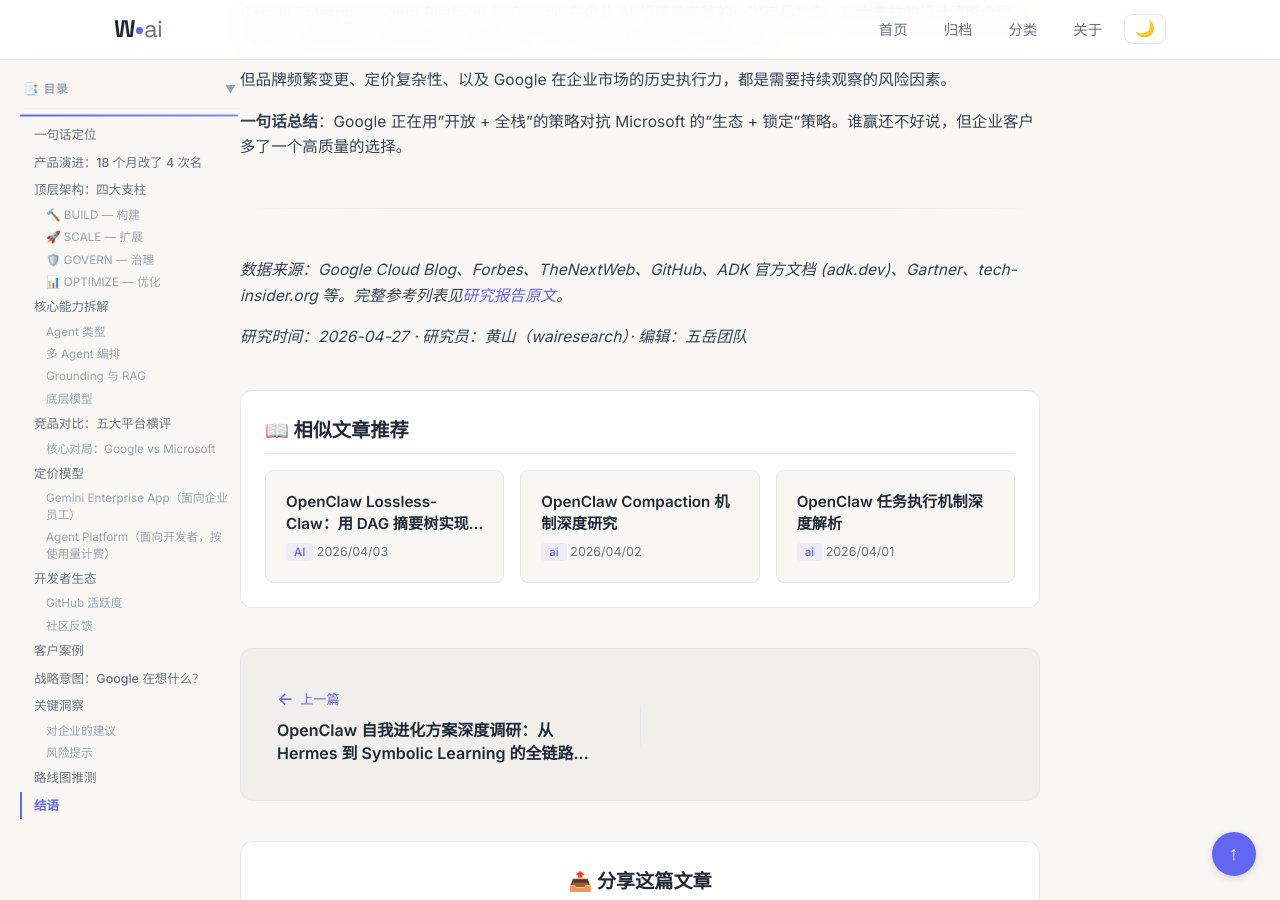
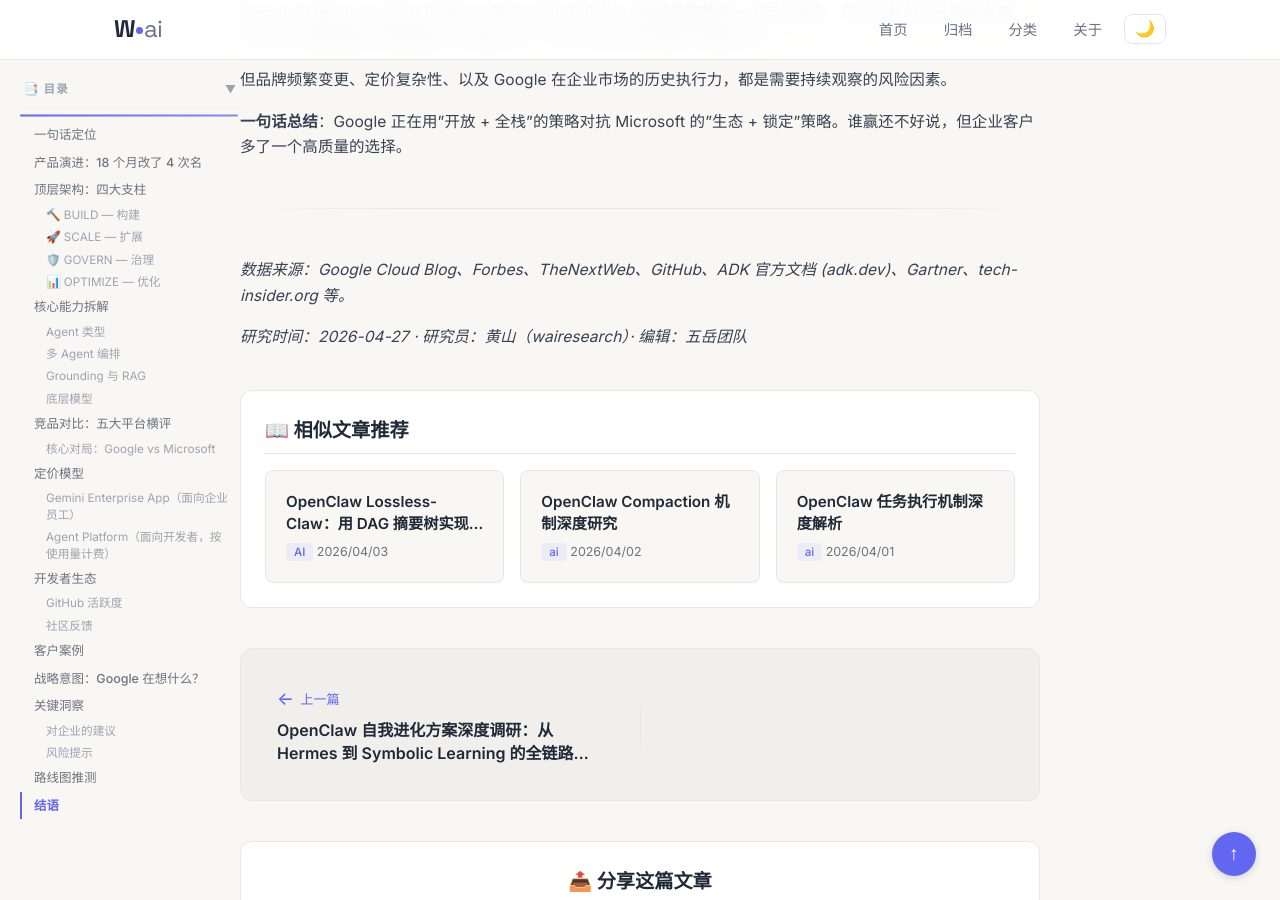
Before and after one commit to wujiaming88/wujiaming88.github.io, a Jekyll site: the page built from _posts/2026-04-27-gemini-enterprise-agent-platform.md, in a window 1280 px wide and 900 px high, scrolled down 11639 px. Built offline with Jekyll 4.4.1, drawn with Linux system fonts in a browser that asks for light colours; nearby versions of some CDN libraries.

Commit message:
fix: 移除博客文章中的原文链接

```diff
--- a/_posts/2026-04-27-gemini-enterprise-agent-platform.md
+++ b/_posts/2026-04-27-gemini-enterprise-agent-platform.md
@@ -307,6 +307,6 @@
 
 ---
 
-*数据来源：Google Cloud Blog、Forbes、TheNextWeb、GitHub、ADK 官方文档 (adk.dev)、Gartner、tech-insider.org 等。完整参考列表见[研究报告原文](https://github.com/wujiaming88/wujiaming88.github.io)。*
+*数据来源：Google Cloud Blog、Forbes、TheNextWeb、GitHub、ADK 官方文档 (adk.dev)、Gartner、tech-insider.org 等。*
 
 *研究时间：2026-04-27 · 研究员：黄山（wairesearch）· 编辑：五岳团队*
```
